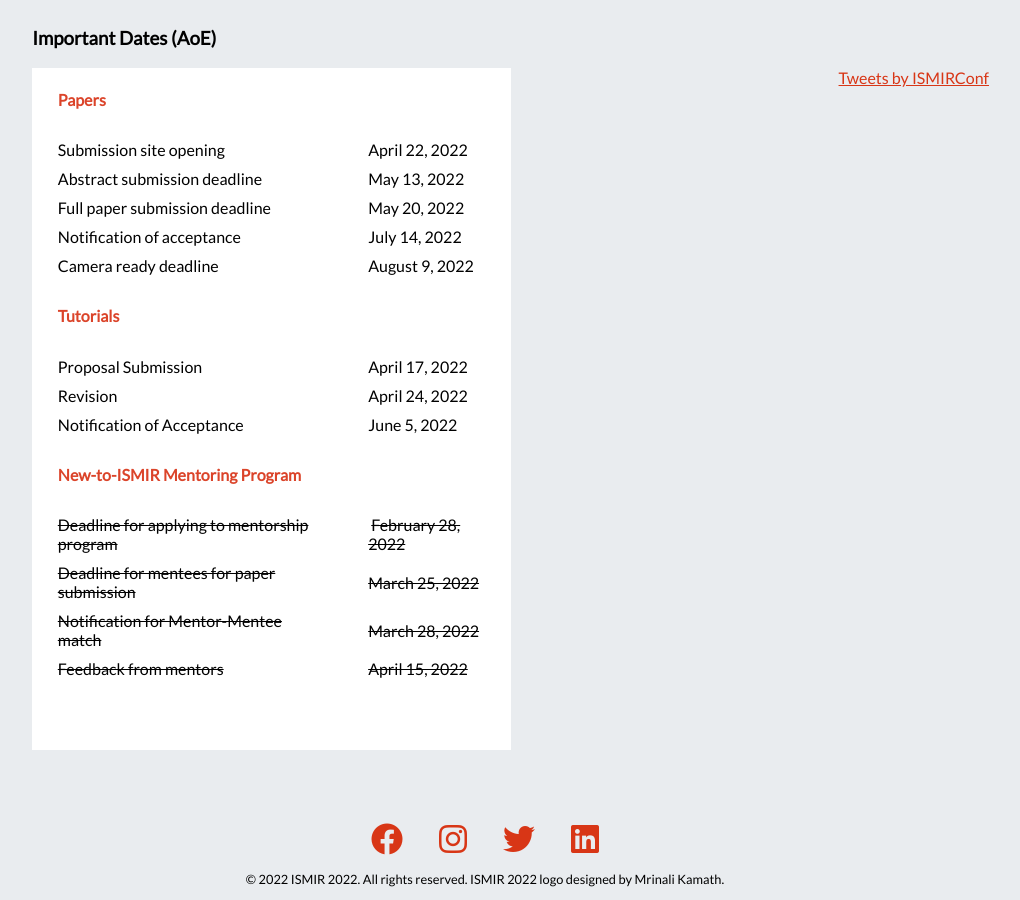
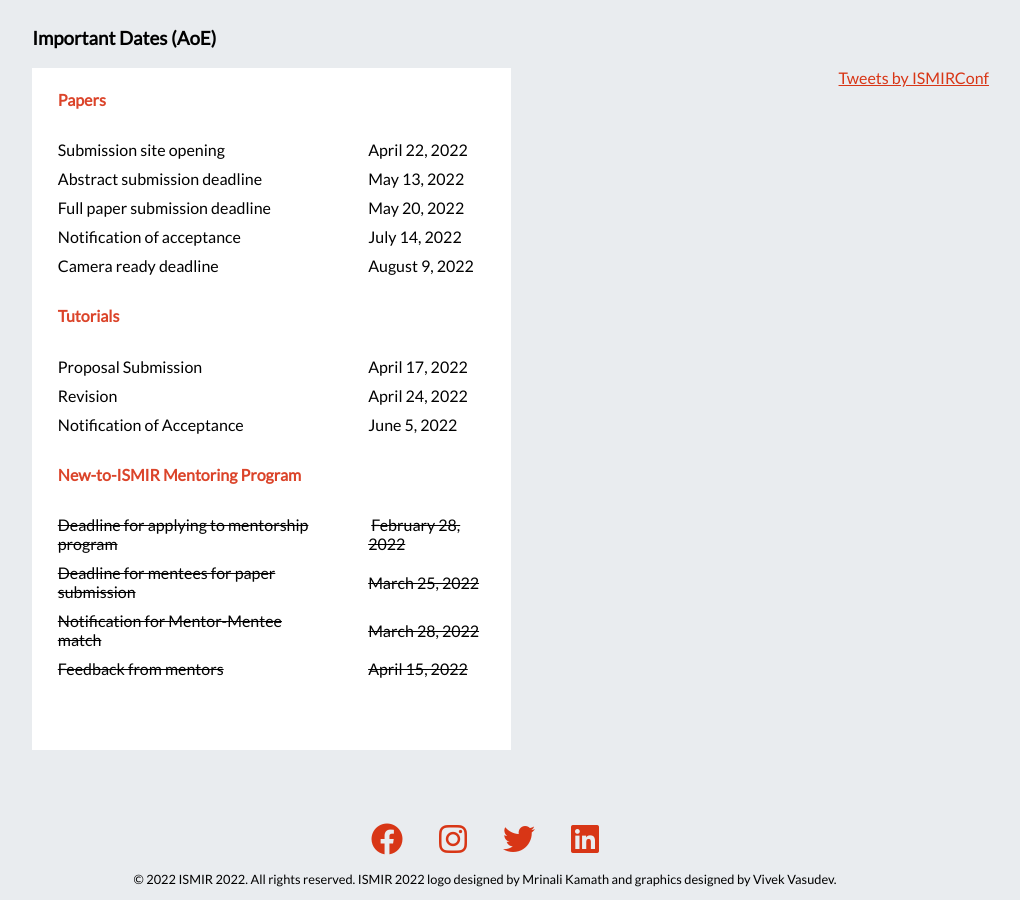
Before and after one commit to ismir2022/ismir2022.github.io, a Jekyll site: the page built from index.md, in a window 1280 px wide and 900 px high, scrolled down 669 px. Shown: the whole window, without its empty margins (155-1175 px from the left). Built offline with Jekyll 4.4.1, drawn with Linux system fonts in a browser that asks for light colours; nearby versions of some CDN libraries; comment, search, counter and statistics services are not loaded.

Commit message:
footer updates

```diff
--- a/_includes/footo.html
+++ b/_includes/footo.html
@@ -4,8 +4,8 @@
             <td><a href="https://www.facebook.com/ISMIRConf" class="suci"><i class="fa-brands fa-facebook"></i></a></td>
             <td><a href="https://www.instagram.com/ismir_conference" class="suci"><i class="fa-brands fa-instagram"></i></a></td>
             <td><a href="https://twitter.com/ISMIRConf" class="suci"><i class="fa-brands fa-twitter"></i></a></td>
-            <td><a href="https://www.linkedin.com/company/ismir" class="suci"><i class="fa-brands fa-linkedin"></i></a></td>
+            <td><a href="https://www.linkedin.com/company/ismir-conference" class="suci"><i class="fa-brands fa-linkedin"></i></a></td>
         </tr>
     </table>
-    <p class="cupri">&copy; 2022 ISMIR 2022. All rights reserved. ISMIR 2022 logo designed by Mrinali Kamath.</p>
+    <p class="cupri">&copy; 2022 ISMIR 2022. All rights reserved. ISMIR 2022 logo designed by Mrinali Kamath and graphics designed by Vivek Vasudev.</p>
 </footer>
```
